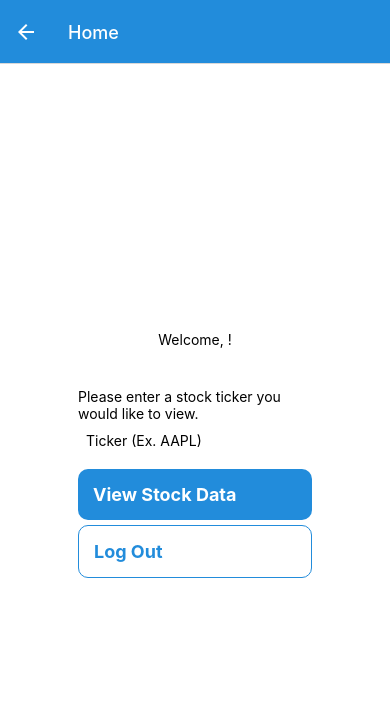
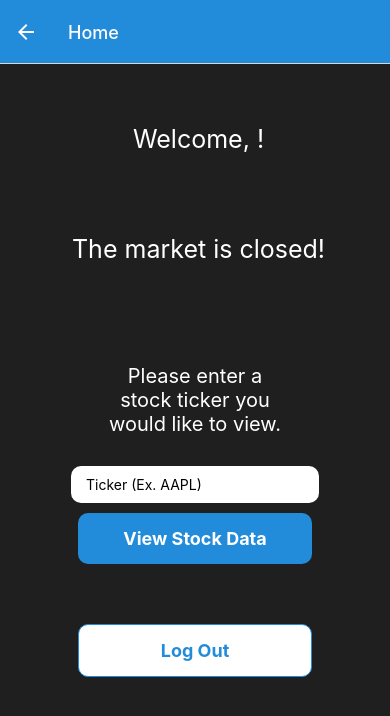
Before and after one commit to ashraychowdhry/mobile-health-app, a React Native app: screen /Home in a window 390 px wide. Shown: the top 716 px of the page. Built offline with nearby package versions, Linux system fonts and the light colour scheme; no server answers.

Commit message:
working Polygon stock data pull-in

```diff
--- a/package.json
+++ b/package.json
@@ -13,6 +13,7 @@
     "@react-navigation/native": "^6.0.7",
     "@react-navigation/native-stack": "^6.3.0",
     "@react-navigation/stack": "^6.1.0",
+    "axios": "^0.25.0",
     "expo": "~44.0.0",
     "expo-status-bar": "~1.2.0",
     "firebase": "^9.6.5",
--- a/screens/HomeScreen.js
+++ b/screens/HomeScreen.js
@@ -1,15 +1,63 @@
 import { useNavigation } from '@react-navigation/native';
-import React, { useState } from 'react';
+import React, { useEffect, useState } from 'react';
 import { StyleSheet, Text, TouchableOpacity, View } from 'react-native';
 import { TextInput } from 'react-native-gesture-handler';
 import { auth } from '../firebase';
+import axios from 'axios';
+import { KeyboardAvoidingView } from 'react-native';
 
-export default function HomeScreen () {
+export default function HomeScreen (props) {
 
     const [ticker, setTicker] = useState('');
+    const [marketOpen, setMarketOpen] = useState(null);
+
+
+    const getMarketOpen = async () => {
+        var query = 'https://api.polygon.io/v1/marketstatus/now?apiKey=EepXZYpz1RiHneHcnRHQupa8To6g53Dv'
+
+        var data;
+
+        try {
+            data = await axios.get(query)
+            .then(response => {
+                alert('The market is ' + response.data.market);
+                if (response.data.market == 'closed') {
+                    setMarketOpen(false);
+                } else {
+                    setMarketOpen(true);
+                }
+            })
+        } catch (error) {
+            alert(error)
+        }
+
+
+        /*
+        const data = axios.get(
+            query,
+            {
+            headers: {
+                'Authorization': 'Bearer EepXZYpz1RiHneHcnRHQupa8To6g53Dv'
+            }
+            }
+        );
+
+        */
+
+
+    }
+
+    useEffect(() => {
+
+        getMarketOpen();
+
+    }, []);
 
     const nav = useNavigation();
     const handleViewData = () => {
+
+
+
 
     }
     const handleLogOut = () => {
@@ -26,11 +74,15 @@ export default function HomeScreen () {
 
 
   return (
-    <View style={styles.container}>
-      <Text>Welcome, {auth.currentUser?.email}!</Text>
+    <KeyboardAvoidingView style={[styles.container, marketOpen? styles.openMarket : styles.closedMarket]} behavior='padding'>
+        <View style={styles.header}>
+            <Text style={[styles.headerText, marketOpen? styles.headerText : styles.darkModeText]}> Welcome, {auth.currentUser?.email}!</Text>
+            {marketOpen? <Text style={[styles.headerText, marketOpen? styles.headerText : styles.darkModeText]}> The market is open!</Text> : <Text style={[styles.headerText, marketOpen? styles.headerText : styles.darkModeText]}> The market is closed!</Text>}
+        </View>
+
 
       <View style={styles.buttonContainer}>
-        <Text>Please enter a stock ticker you would like to view.</Text>
+        <Text style={[styles.text, marketOpen? styles.text : styles.darkModeText]}>Please enter a stock ticker you would like to view.</Text>
           <TextInput style={styles.input} placeholder='Ticker (Ex. AAPL)' />
 
             <TouchableOpacity style={styles.button} onPress={handleViewData} >
@@ -40,7 +92,7 @@ export default function HomeScreen () {
                 <Text style={styles.buttonOutlinedText}>Log Out</Text>
             </TouchableOpacity>
         </View>
-    </View>
+    </KeyboardAvoidingView>
   )
 }
 
@@ -50,7 +102,24 @@ const styles = StyleSheet.create({
         flex: 1,
         backgroundColor: '#fff',
         alignItems: 'center',
-        justifyContent: 'center',
+    },
+    openMarket: {
+        backgroundColor: '#97ff94',
+    },
+    closedMarket: {
+        backgroundColor: '#1f1f1f',
+    },
+    headerText: {
+        fontSize: 25,
+        padding: 20,
+        marginTop: 40,
+        textAlign: 'center',
+    },
+    text: {
+        fontSize: 20,
+        padding: 30,
+        marginTop: 10,
+        textAlign: 'center',
     },
     inputsContainer: {
         width: '80%',
@@ -75,6 +144,7 @@ const styles = StyleSheet.create({
         width: '100%',
         padding: 15,
         borderRadius: 10,
+        alignItems: 'center',
     },
     buttonText: {
         color: 'white',
@@ -86,12 +156,16 @@ const styles = StyleSheet.create({
         backgroundColor: 'white',
         borderColor: '#228CDB',
         borderWidth: 1,
-        marginTop: 5,
+        marginTop: 60,
     },
     buttonOutlinedText: {
         color: '#228CDB',
         fontSize: 18,
         fontWeight: '700',
     },
+    darkModeText: {
+        color: 'white',
+
+    },
 
 });
```
Also changed, not shown: 2 other files (tests, documents, lock files or other folders).
